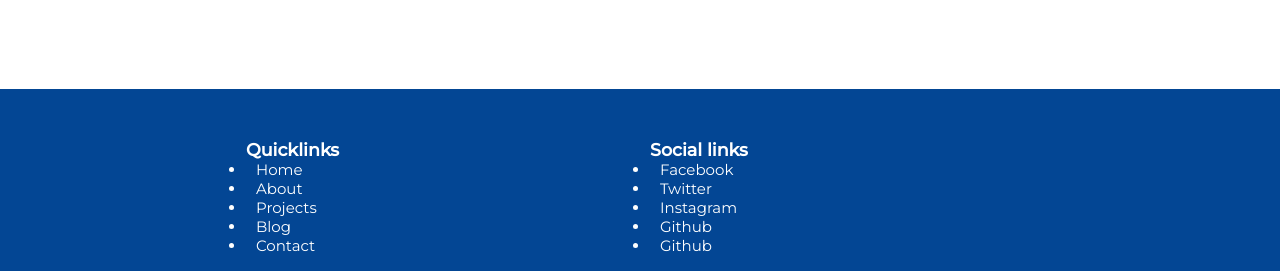
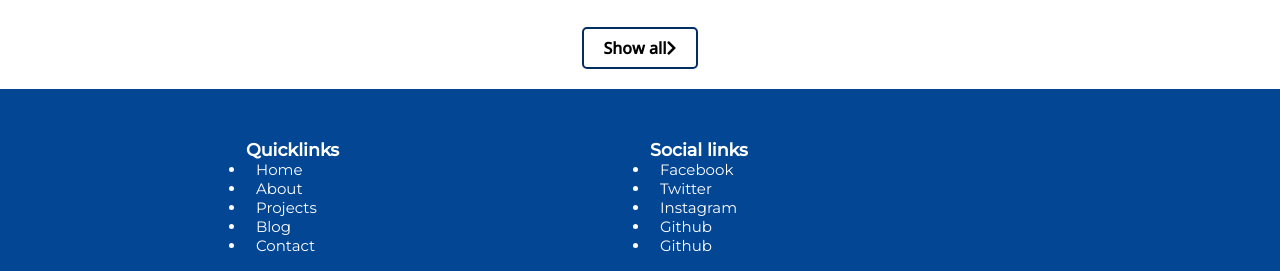
Before and after one commit to elfreeze/beta, a plain HTML site: page index.html in a window 1280 px wide. Shown: the part 1133-1404 px from the top of the page. Drawn offline with nearby package versions, Linux system fonts and the light colour scheme.

Commit message:
1 file modified

```diff
--- a/styles.css
+++ b/styles.css
@@ -17,7 +17,6 @@ html {
 .btn {
   margin: 10px;
   width: auto;
-  height: 40px;
   background: transparent;
   color: #fff;
   text-align: center;
@@ -33,8 +32,13 @@ html {
   transform: translateY(3px);
 }
 .btn-show-all {
+  border: 2px solid #002d62;
   border-radius: 5px;
   height: 30px;
+  width: auto;
+  color: #000;
+  font-size: 2rem;
+  padding: 8px 20px;
   font-size: 1.6rem;
 }
 .contact-links {
@@ -44,21 +48,6 @@ html {
 }
 
 @media screen and (min-width: 720px) {
-  .contact-links {
-  }
-
-  .btn {
-    height: 60px;
-    width: auto;
-    padding: 15px 20px;
-    font-size: 3.5rem;
-  }
-
-  .btn-show-all {
-    border-radius: 5px;
-    height: 30px;
-    font-size: 1.6rem;
-  }
 }
 
 /*----- navigation menu styling -----*/
```
